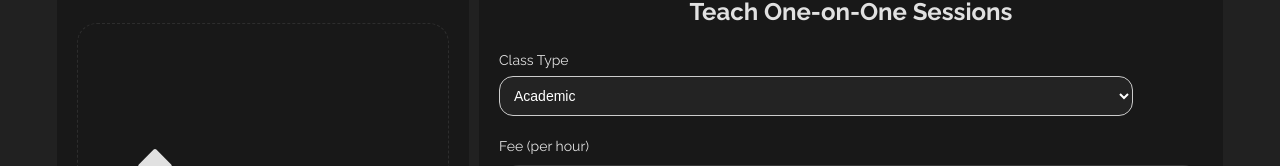
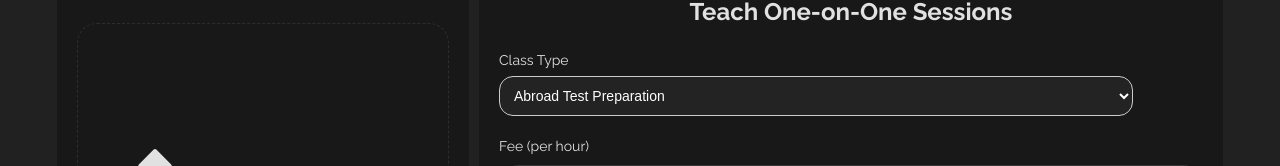
Before and after one commit to iameterna00/E-Tuition, a React (Vite) app: page /addclasses in a window 1280 px wide. Shown: the part 156-322 px from the top of the page. Built offline with nearby package versions, Linux system fonts and the light colour scheme; no server answers.

Commit message:
abroadprep

```diff
--- a/src/Pages/addclasses.jsx
+++ b/src/Pages/addclasses.jsx
@@ -7,7 +7,7 @@ import { useNavigate } from "react-router-dom";
 
 const AddClass = () => {
   const [classDetails, setClassDetails] = useState({
-    classtype:"Academic",
+    course_categories:"testprep",
     subject: "",
     courseTitle: "",
     description: "",
@@ -74,7 +74,7 @@ const AddClass = () => {
     const formData = new FormData();
     formData.append("posterImage", document.getElementById("course-poster").files[0]); // Add image file
     formData.append("uid", uid);
-    formData.append("classtype", classDetails.classtype); // Include class type in the data
+    formData.append("classtype", classDetails.course_categories); // Include class type in the data
     formData.append("subject", classDetails.subject);
     formData.append("courseTitle", classDetails.courseTitle);
     formData.append("description", classDetails.description);
@@ -150,12 +150,12 @@ const AddClass = () => {
             <div className="right-side">
               <div className="form-group">
                 <label>Class Type</label>
-               <select name="classtype" id="" value={classDetails.classtype} onChange={handleChange} required>
-                <option value="Academic">
+               <select name="classtype" id="" value={classDetails.course_categories} onChange={handleChange} required>
+                <option value="testprep">
+                Abroad Test Preparation
+                </option>
+                <option value="academic">
                   Academic
-                </option>
-                <option value="Abroad_cPreparation">
-                Abroad Preparation
                 </option>
 
                </select>
--- a/src/admin/teachermanager.jsx
+++ b/src/admin/teachermanager.jsx
@@ -57,6 +57,30 @@ function TeacherManager() {
       console.error("Error approving teacher:", error.response?.data || error.message);
     }
   };
+  const rejectTeacher = async (uid) => {
+    console.log("Rejecting teacher with UID:", uid);  // Fixed message
+    try {
+      const response = await axios.post(`${webApi}/api/teachers/reject`, {
+        uid: uid  // Only pass UID — no need for teacherconfirm here
+      });
+
+      if (response.data.message) {
+        // Update local state to reflect rejection (e.g., remove or mark as rejected)
+        setTeachers(prevTeachers =>
+          prevTeachers.map((teacher) =>
+            teacher.uid === uid
+              ? { ...teacher, teacherconfirm: "rejected" }  // Set to "rejected" locally
+              : teacher
+          )
+        );
+        console.log("Teacher rejected:", uid);
+      }
+    } catch (error) {
+      console.error("Error rejecting teacher:", error.response?.data || error.message);
+    }
+  };
+
+
 
   return (
     <div className="teachermanagerbody">
@@ -114,8 +138,9 @@ function TeacherManager() {
                 </div>
                 {/* Approve button */}
                 {teacher.teacherconfirm !== "approved" && (
-                  <div className="approveteacherbutton">
+                  <div style={{gap:"10px", display:"flex"}} className="approveteacherbutton">
                     <button onClick={() => approveTeacher(teacher.uid)}>Approve</button> {/* Pass 'uid' */}
+                    <button style={{backgroundColor:"red"}} onClick={() => rejectTeacher(teacher.uid)}>Reject</button> {/* Pass 'uid' */}
                   </div>
                 )}
                                 {teacher.teacherconfirm === "approved" && (
--- a/src/widgets/filters/filter.jsx
+++ b/src/widgets/filters/filter.jsx
@@ -6,13 +6,14 @@ function Filters({setLocationFilter, setGenderFilter, setSearchTerm, priceRange,
      <div className="filtercomponents" style={{display:"flex", width:"100%"}}>
      <div className="filterboxs">
           <div className="filterbox">
-            <h3>Gender</h3>
+            <h3>Category</h3>
             <select
                onChange={(e) => setGenderFilter(e.target.value)}
              name="Gender" id="Gender">
-              <option value="">Select Gender</option>
-              <option value="Male">Male</option>
-              <option value="Female">Female</option>
+              <option value="testprep">Test Preperation</option>
+
+              <option value="academic">Academic</option>
+
             </select>
           </div>
          <div className="filterox">
--- a/src/widgets/homepage/vaccancy.jsx
+++ b/src/widgets/homepage/vaccancy.jsx
@@ -8,7 +8,7 @@ import { webApi } from '../../api';
 function Vaccancy() {
   const [gigsData, setGigsData] = useState([]);
   const [locationFilter, setLocationFilter] = useState('');
-  const [genderFilter, setGenderFilter] = useState('');
+  const [genderFilter, setGenderFilter] = useState('testprep');
   const [searchTerm, setSearchTerm] = useState('');
   const [priceRange, setPriceRange] = useState([0, 25000]);
   const [loading, setLoading] = useState(true);
@@ -36,7 +36,7 @@ function Vaccancy() {
 
   const filteredGigs = gigsData.filter((gig) => {
     const matchesLocation = locationFilter ? gig.location.includes(locationFilter) : true;
-    const matchesGender = genderFilter ? gig.sex === genderFilter : true;
+    const matchesGender = genderFilter ? gig.coursecategory=== genderFilter : true;
     const matchesSearch = searchTerm
       ? gig.title.toLowerCase().includes(searchTerm.toLowerCase()) ||
         gig.subjects.toLowerCase().includes(searchTerm.toLowerCase())
@@ -49,7 +49,7 @@ function Vaccancy() {
   <div className='homevacancybody'>
     <div className="home-vaccancy-page">
         <div className="title">
-        <h2>Available Tuitors</h2>
+        <h2>Available Courses</h2>
     </div>
   <div className="vaccancymainCntainer">
 
```
